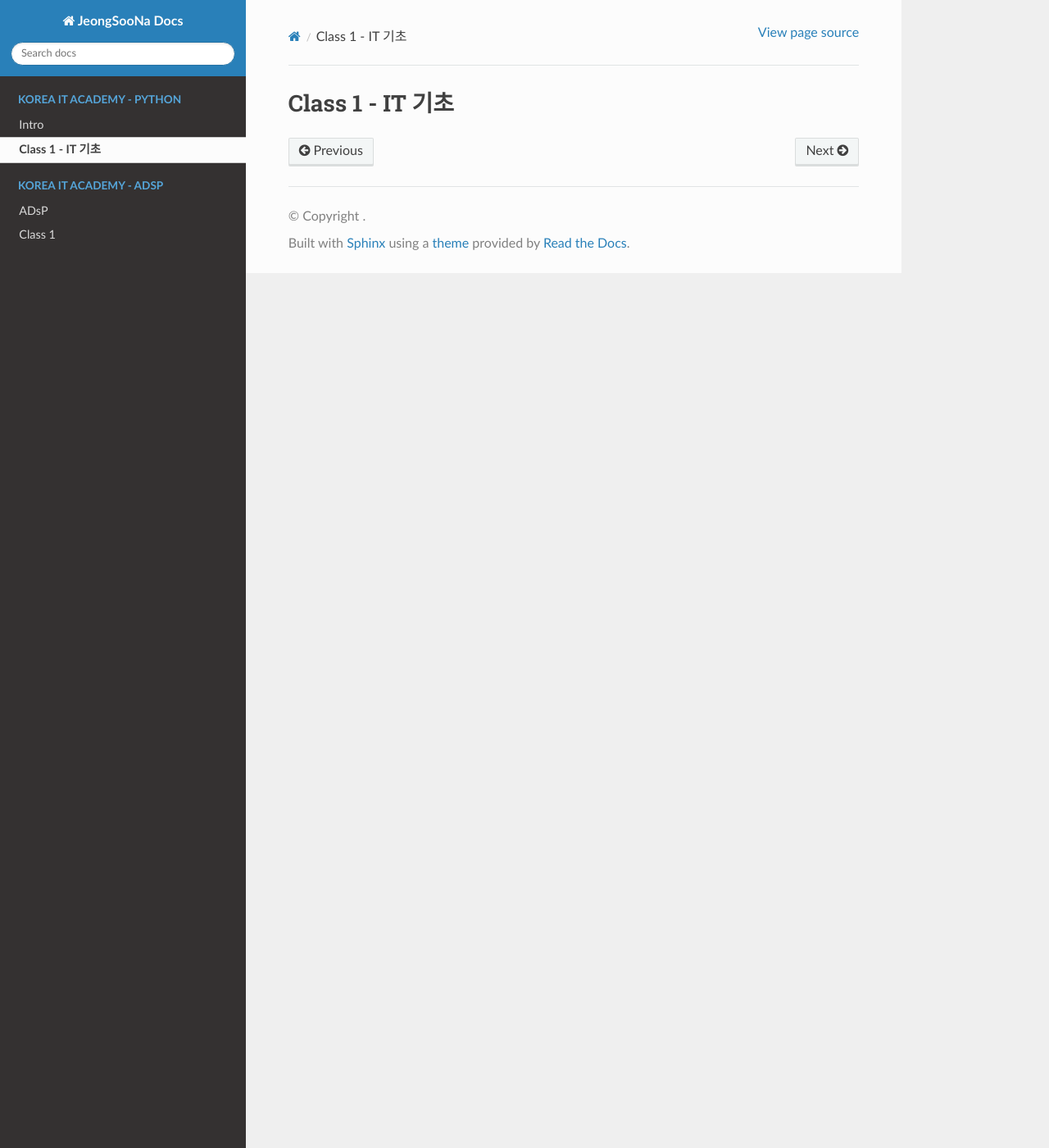
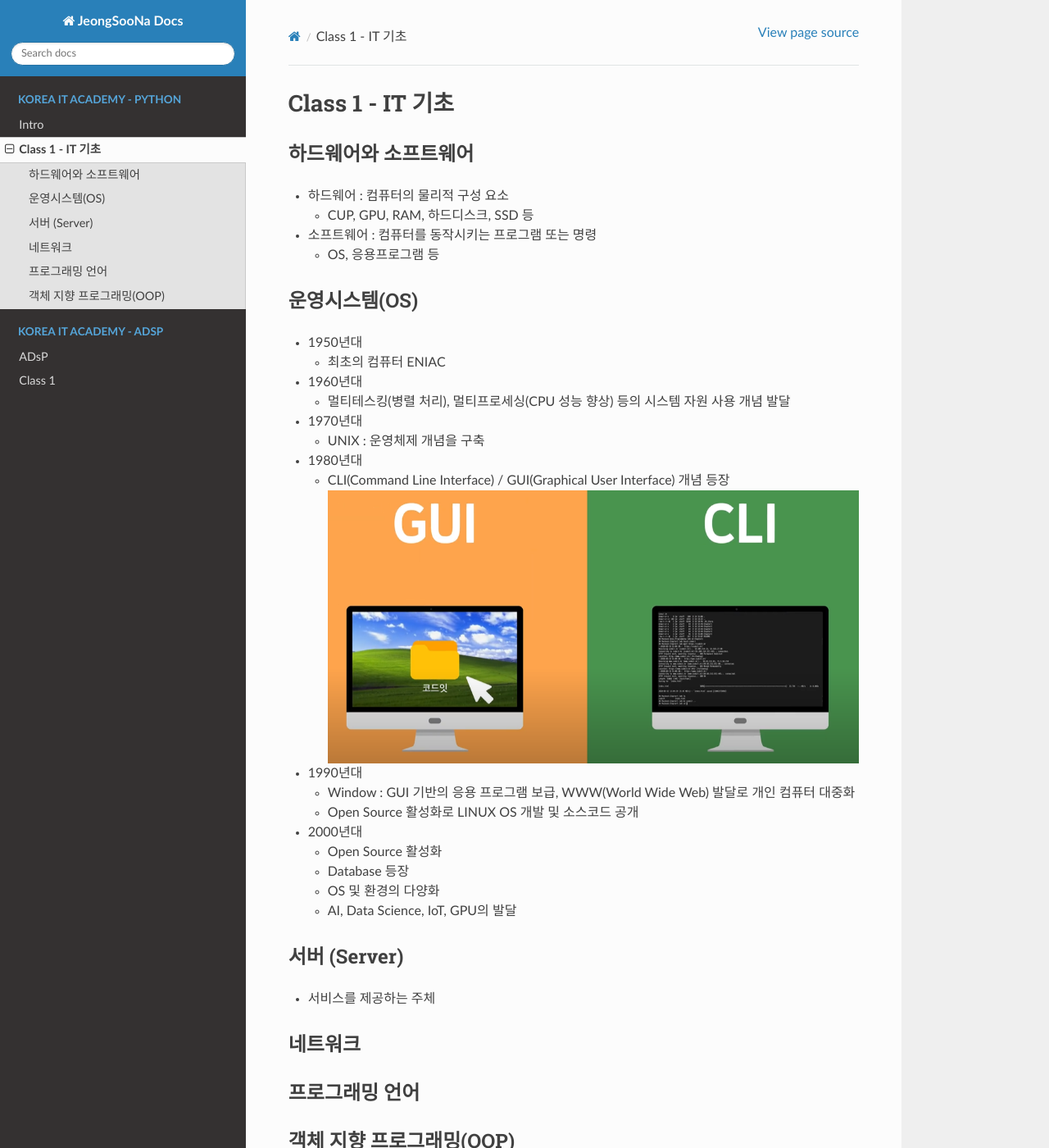
Before and after one commit to JeongSooNa/JeongSooNa-Docs, a Sphinx documentation site: the page built from docs/Korea_IT_Academy-Python/class_1.md, in a window 1280 px wide and 1400 px high. Shown: the whole window at 82% size. Built offline with Sphinx 7.4.7 and the Read the Docs theme 3.1.0, drawn with Linux system fonts in a browser that asks for light colours.

Commit message:
update docs

```diff
--- a/docs/Korea_IT_Academy-Python/class_1.md
+++ b/docs/Korea_IT_Academy-Python/class_1.md
@@ -1 +1,35 @@
 # Class 1 - IT 기초
+
+### 하드웨어와 소프트웨어
+- 하드웨어 : 컴퓨터의 물리적 구성 요소
+    - CUP, GPU, RAM, 하드디스크, SSD 등
+- 소프트웨어 : 컴퓨터를 동작시키는 프로그램 또는 명령
+    - OS, 응용프로그램 등
+
+### 운영시스템(OS)
+- 1950년대
+    - 최초의 컴퓨터 ENIAC
+- 1960년대
+    - 멀티테스킹(병렬 처리), 멀티프로세싱(CPU 성능 향상) 등의 시스템 자원 사용 개념 발달
+- 1970년대
+    - UNIX : 운영체제 개념을 구축
+- 1980년대
+    - CLI(Command Line Interface) / GUI(Graphical User Interface) 개념 등장
+    ![jpg](../img/CLI_GUI.png)
+- 1990년대
+    - Window : GUI 기반의 응용 프로그램 보급, WWW(World Wide Web) 발달로 개인 컴퓨터 대중화
+    - Open Source 활성화로 LINUX OS 개발 및 소스코드 공개
+- 2000년대
+    - Open Source 활성화
+    - Database 등장
+    - OS 및 환경의 다양화
+    - AI, Data Science, IoT, GPU의 발달
+
+### 서버 (Server)
+- 서비스를 제공하는 주체
+
+### 네트워크
+
+### 프로그래밍 언어
+
+### 객체 지향 프로그래밍(OOP)
```
Also changed, not shown: docs/img/CLI_GUI.png (added), docs/img/ENIAC.png (added).
